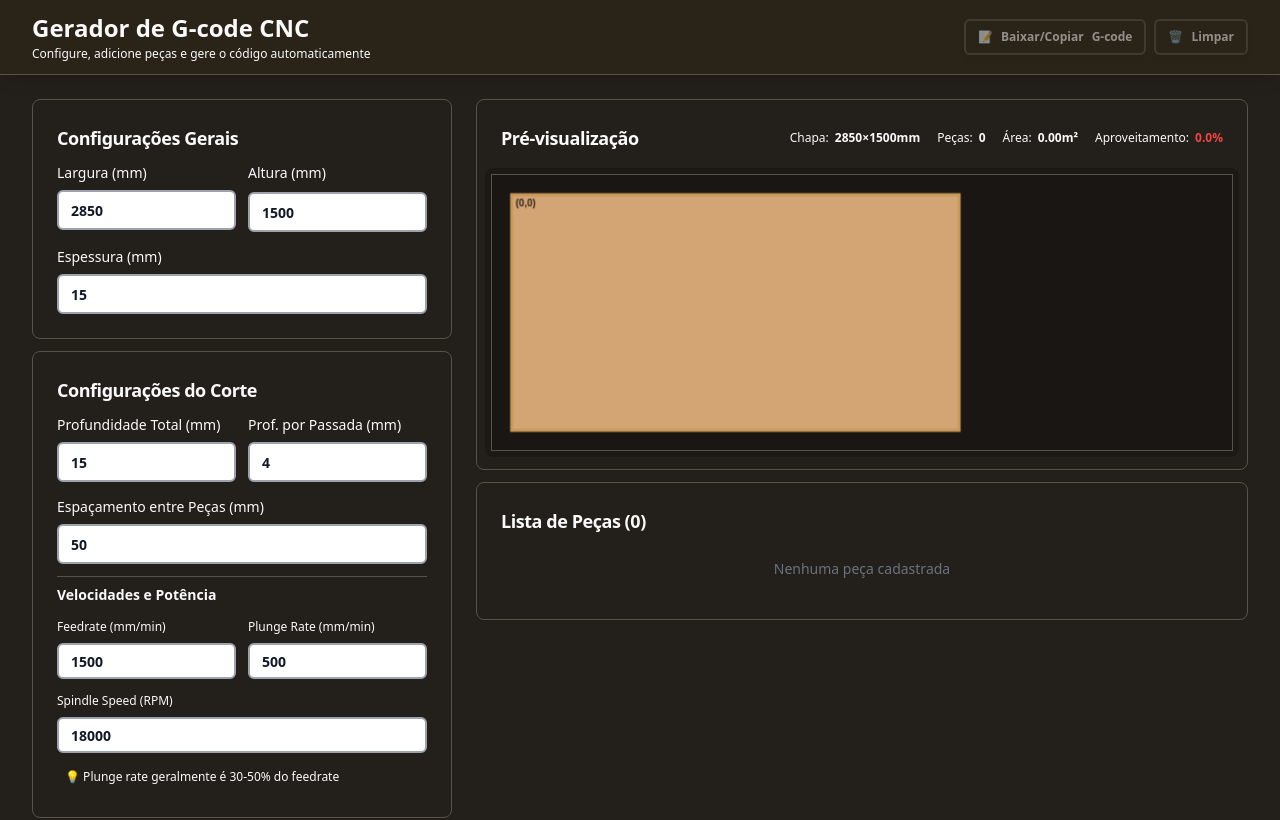
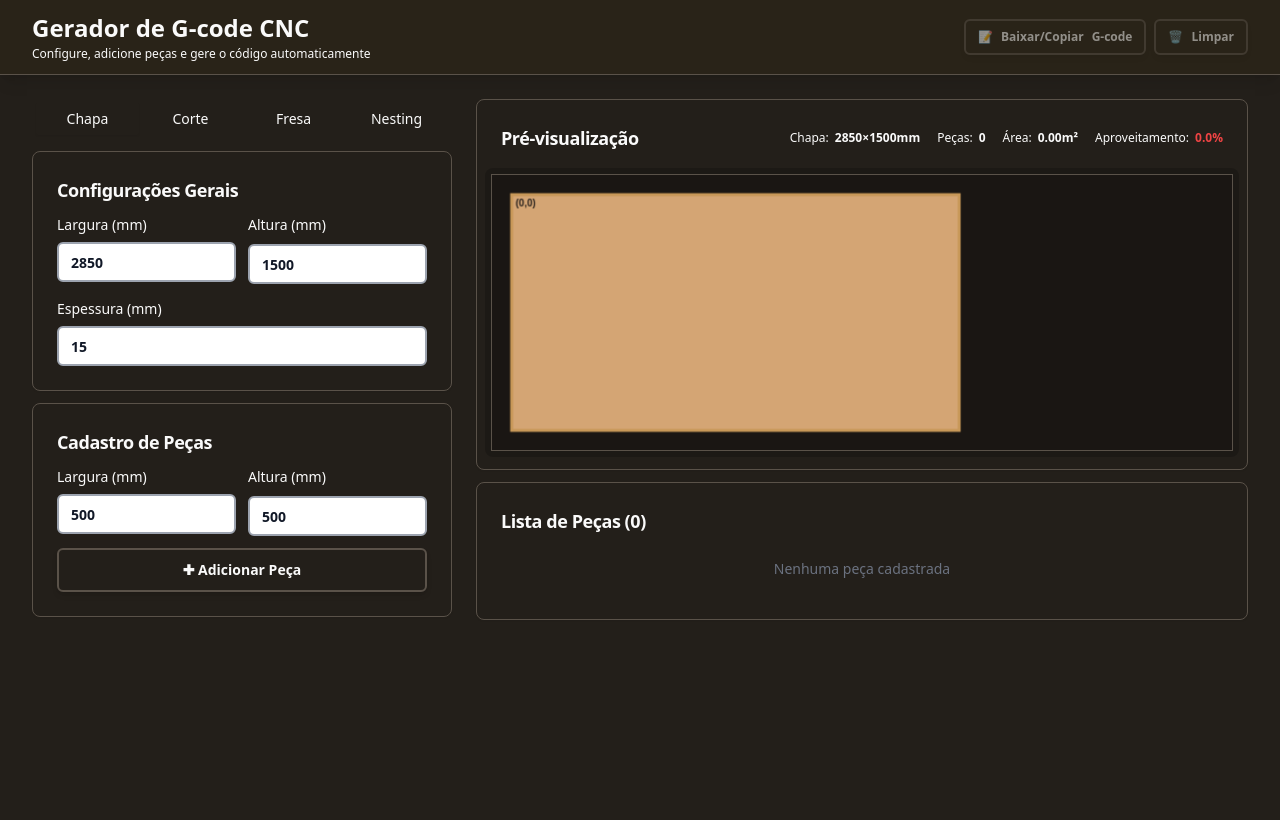
Before and after one commit to Thalikbussacro/cnc-builder-web, a Next.js app: page / in a window 1280 px wide. Shown: the top 820 px of the page. Built offline with nearby package versions, Linux system fonts and the light colour scheme.

Commit message:
feat: melhorar UX com interface em tabs e persistência local
  Corrige fundo transparente do Select. Cria hook useLocalStorage para persistência. Reorganiza interface em 4 tabs (Chapa, Corte, Fresa, Nesting). CadastroPeca mantido sempre visível. Todas as configurações persistem entre sessões.

```diff
--- a/app/page.tsx
+++ b/app/page.tsx
@@ -10,41 +10,46 @@ import { PreviewCanvas } from "@/components/PreviewCanvas";
 import { VisualizadorGCode } from "@/components/VisualizadorGCode";
 import { SeletorNesting } from "@/components/SeletorNesting";
 import { Button } from "@/components/ui/button";
+import { Tabs, TabsContent, TabsList, TabsTrigger } from "@/components/ui/tabs";
 import type { Peca, PecaPosicionada, ConfiguracoesChapa as TConfigChapa, ConfiguracoesCorte as TConfigCorte, ConfiguracoesFerramenta as TConfigFerramenta, FormatoArquivo } from "@/types";
 import { posicionarPecas, type MetodoNesting } from "@/lib/nesting-algorithm";
 import { gerarGCode, downloadGCode } from "@/lib/gcode-generator";
+import { useLocalStorage } from "@/hooks/useLocalStorage";
 
 export default function Home() {
-  // Estados
-  const [configChapa, setConfigChapa] = useState<TConfigChapa>({
+  // Estados com localStorage
+  const [configChapa, setConfigChapa] = useLocalStorage<TConfigChapa>('cnc-config-chapa', {
     largura: 2850,
     altura: 1500,
     espessura: 15,
   });
 
-  const [configCorte, setConfigCorte] = useState<TConfigCorte>({
+  const [configCorte, setConfigCorte] = useLocalStorage<TConfigCorte>('cnc-config-corte', {
     profundidade: 15,
     espacamento: 50,
-    profundidadePorPassada: 4,  // 4mm por passada (bom para MDF/madeira)
-    feedrate: 1500,              // 1500 mm/min
-    plungeRate: 500,             // 500 mm/min (33% do feedrate)
-    spindleSpeed: 18000,         // 18000 RPM
+    profundidadePorPassada: 4,
+    feedrate: 1500,
+    plungeRate: 500,
+    spindleSpeed: 18000,
   });
 
-  const [configFerramenta, setConfigFerramenta] = useState<TConfigFerramenta>({
-    diametro: 6,                 // 6mm
-    tipo: 'flat',                // Flat end
-    material: 'Carbide',         // Carbide
-    numeroFerramenta: 1,         // T1
-    tipoCorte: 'na-linha',       // Na linha (sem compensação)
+  const [configFerramenta, setConfigFerramenta] = useLocalStorage<TConfigFerramenta>('cnc-config-ferramenta', {
+    diametro: 6,
+    tipo: 'flat',
+    material: 'Carbide',
+    numeroFerramenta: 1,
+    tipoCorte: 'na-linha',
   });
 
+  const [metodoNesting, setMetodoNesting] = useLocalStorage<MetodoNesting>('cnc-metodo-nesting', 'greedy');
+
+  // Estados sem localStorage (temporários)
   const [pecas, setPecas] = useState<Peca[]>([]);
   const [pecasPosicionadas, setPecasPosicionadas] = useState<PecaPosicionada[]>([]);
   const [visualizadorAberto, setVisualizadorAberto] = useState(false);
   const [gcodeGerado, setGcodeGerado] = useState("");
-  const [metodoNesting, setMetodoNesting] = useState<MetodoNesting>('greedy');
   const [metricas, setMetricas] = useState<{ areaUtilizada: number; eficiencia: number; tempo: number } | undefined>();
+  const [abaAtiva, setAbaAtiva] = useLocalStorage<string>('cnc-aba-ativa', 'chapa');
 
   // Atualiza posicionamento sempre que algo mudar
   useEffect(() => {
@@ -130,16 +135,38 @@ export default function Home() {
       {/* Main Content */}
       <div className="container mx-auto px-4 sm:px-6 lg:px-8 py-4 sm:py-6">
         <div className="grid grid-cols-1 xl:grid-cols-[420px,1fr] gap-4 lg:gap-6">
-          {/* Coluna Esquerda - Configurações */}
-          <div className="space-y-2 sm:space-y-3 order-1 xl:order-1">
+          {/* Coluna Esquerda - Configurações com Abas */}
+          <div className="order-1 xl:order-1">
+            <Tabs value={abaAtiva} onValueChange={setAbaAtiva} className="w-full">
+              <TabsList className="grid w-full grid-cols-4 mb-3">
+                <TabsTrigger value="chapa" className="text-xs sm:text-sm">Chapa</TabsTrigger>
+                <TabsTrigger value="corte" className="text-xs sm:text-sm">Corte</TabsTrigger>
+                <TabsTrigger value="ferramenta" className="text-xs sm:text-sm">Fresa</TabsTrigger>
+                <TabsTrigger value="nesting" className="text-xs sm:text-sm">Nesting</TabsTrigger>
+              </TabsList>
+
+              <div className="space-y-3">
+                <TabsContent value="chapa" className="mt-0 space-y-3">
                   <ConfiguracoesChapa config={configChapa} onChange={setConfigChapa} />
+                </TabsContent>
+
+                <TabsContent value="corte" className="mt-0 space-y-3">
                   <ConfiguracoesCorte config={configCorte} onChange={setConfigCorte} />
+                </TabsContent>
+
+                <TabsContent value="ferramenta" className="mt-0 space-y-3">
                   <ConfiguracoesFerramenta config={configFerramenta} onChange={setConfigFerramenta} />
+                </TabsContent>
+
+                <TabsContent value="nesting" className="mt-0 space-y-3">
                   <SeletorNesting
                     metodo={metodoNesting}
                     onChange={setMetodoNesting}
                     metricas={metricas}
                   />
+                </TabsContent>
+
+                {/* Cadastro de Peças sempre visível */}
                 <CadastroPeca
                   onAdicionar={handleAdicionarPeca}
                   configChapa={configChapa}
@@ -147,6 +174,8 @@ export default function Home() {
                   pecasExistentes={pecas}
                   metodoNesting={metodoNesting}
                 />
+              </div>
+            </Tabs>
           </div>
 
           {/* Coluna Direita - Preview e Lista */}
--- a/components/ui/select.tsx
+++ b/components/ui/select.tsx
@@ -75,7 +75,7 @@ const SelectContent = React.forwardRef<
     <SelectPrimitive.Content
       ref={ref}
       className={cn(
-        "relative z-50 max-h-[--radix-select-content-available-height] min-w-[8rem] overflow-y-auto overflow-x-hidden rounded-md border bg-popover text-popover-foreground shadow-md data-[state=open]:animate-in data-[state=closed]:animate-out data-[state=closed]:fade-out-0 data-[state=open]:fade-in-0 data-[state=closed]:zoom-out-95 data-[state=open]:zoom-in-95 data-[side=bottom]:slide-in-from-top-2 data-[side=left]:slide-in-from-right-2 data-[side=right]:slide-in-from-left-2 data-[side=top]:slide-in-from-bottom-2 origin-[--radix-select-content-transform-origin]",
+        "relative z-50 max-h-[--radix-select-content-available-height] min-w-[8rem] overflow-y-auto overflow-x-hidden rounded-md border !bg-[#1a1814] text-popover-foreground shadow-lg data-[state=open]:animate-in data-[state=closed]:animate-out data-[state=closed]:fade-out-0 data-[state=open]:fade-in-0 data-[state=closed]:zoom-out-95 data-[state=open]:zoom-in-95 data-[side=bottom]:slide-in-from-top-2 data-[side=left]:slide-in-from-right-2 data-[side=right]:slide-in-from-left-2 data-[side=top]:slide-in-from-bottom-2 origin-[--radix-select-content-transform-origin]",
         position === "popper" &&
           "data-[side=bottom]:translate-y-1 data-[side=left]:-translate-x-1 data-[side=right]:translate-x-1 data-[side=top]:-translate-y-1",
         className
--- /dev/null
+++ b/components/ui/tabs.tsx
@@ -0,0 +1,55 @@
+"use client"
+
+import * as React from "react"
+import * as TabsPrimitive from "@radix-ui/react-tabs"
+
+import { cn } from "@/lib/utils"
+
+const Tabs = TabsPrimitive.Root
+
+const TabsList = React.forwardRef<
+  React.ElementRef<typeof TabsPrimitive.List>,
+  React.ComponentPropsWithoutRef<typeof TabsPrimitive.List>
+>(({ className, ...props }, ref) => (
+  <TabsPrimitive.List
+    ref={ref}
+    className={cn(
+      "inline-flex h-10 items-center justify-center rounded-md bg-muted p-1 text-muted-foreground",
+      className
+    )}
+    {...props}
+  />
+))
+TabsList.displayName = TabsPrimitive.List.displayName
+
+const TabsTrigger = React.forwardRef<
+  React.ElementRef<typeof TabsPrimitive.Trigger>,
+  React.ComponentPropsWithoutRef<typeof TabsPrimitive.Trigger>
+>(({ className, ...props }, ref) => (
+  <TabsPrimitive.Trigger
+    ref={ref}
+    className={cn(
+      "inline-flex items-center justify-center whitespace-nowrap rounded-sm px-3 py-1.5 text-sm font-medium ring-offset-background transition-all focus-visible:outline-none focus-visible:ring-2 focus-visible:ring-ring focus-visible:ring-offset-2 disabled:pointer-events-none disabled:opacity-50 data-[state=active]:bg-background data-[state=active]:text-foreground data-[state=active]:shadow-sm",
+      className
+    )}
+    {...props}
+  />
+))
+TabsTrigger.displayName = TabsPrimitive.Trigger.displayName
+
+const TabsContent = React.forwardRef<
+  React.ElementRef<typeof TabsPrimitive.Content>,
+  React.ComponentPropsWithoutRef<typeof TabsPrimitive.Content>
+>(({ className, ...props }, ref) => (
+  <TabsPrimitive.Content
+    ref={ref}
+    className={cn(
+      "mt-2 ring-offset-background focus-visible:outline-none focus-visible:ring-2 focus-visible:ring-ring focus-visible:ring-offset-2",
+      className
+    )}
+    {...props}
+  />
+))
+TabsContent.displayName = TabsPrimitive.Content.displayName
+
+export { Tabs, TabsList, TabsTrigger, TabsContent }
--- /dev/null
+++ b/hooks/useLocalStorage.ts
@@ -0,0 +1,42 @@
+import { useState, useEffect } from 'react';
+
+/**
+ * Hook para persistir estado no localStorage
+ * @param key - Chave do localStorage
+ * @param initialValue - Valor inicial se não houver nada salvo
+ * @returns [value, setValue] - Estado e função para atualizar
+ */
+export function useLocalStorage<T>(key: string, initialValue: T): [T, (value: T) => void] {
+  // Estado para armazenar nosso valor
+  const [storedValue, setStoredValue] = useState<T>(() => {
+    if (typeof window === 'undefined') {
+      return initialValue;
+    }
+
+    try {
+      // Tenta buscar do localStorage
+      const item = window.localStorage.getItem(key);
+      return item ? JSON.parse(item) : initialValue;
+    } catch (error) {
+      console.warn(`Erro ao carregar ${key} do localStorage:`, error);
+      return initialValue;
+    }
+  });
+
+  // Função para atualizar o valor
+  const setValue = (value: T) => {
+    try {
+      // Salva no estado
+      setStoredValue(value);
+
+      // Salva no localStorage
+      if (typeof window !== 'undefined') {
+        window.localStorage.setItem(key, JSON.stringify(value));
+      }
+    } catch (error) {
+      console.warn(`Erro ao salvar ${key} no localStorage:`, error);
+    }
+  };
+
+  return [storedValue, setValue];
+}
--- a/package.json
+++ b/package.json
@@ -12,6 +12,7 @@
     "@radix-ui/react-label": "^2.1.7",
     "@radix-ui/react-select": "^2.2.6",
     "@radix-ui/react-slot": "^1.2.3",
+    "@radix-ui/react-tabs": "^1.1.13",
     "class-variance-authority": "^0.7.1",
     "clsx": "^2.1.1",
     "lucide-react": "^0.545.0",
```
Also changed, not shown: 1 other file (tests, documents, lock files or other folders). Lines whose indentation alone changed are shown as unchanged.
